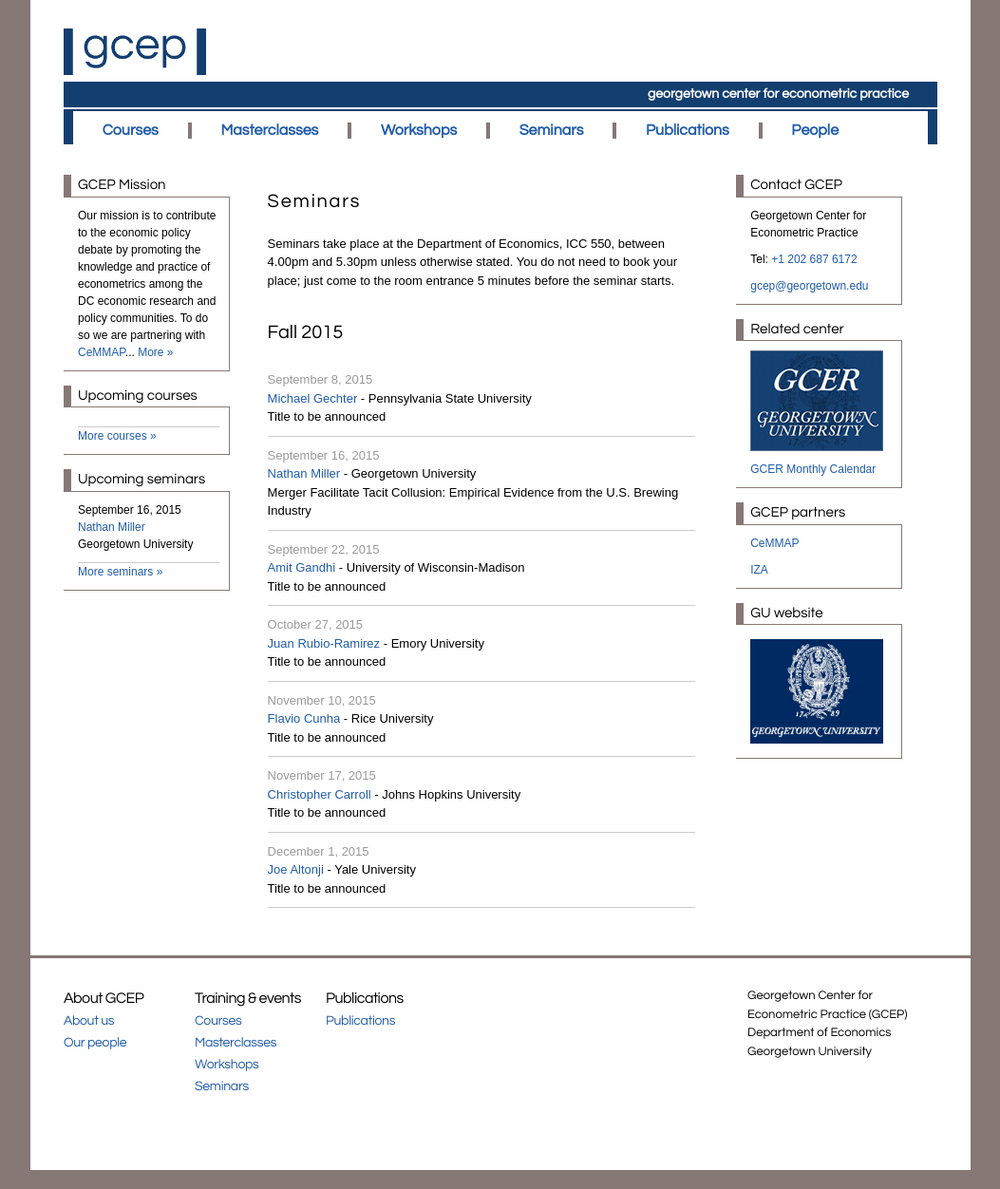
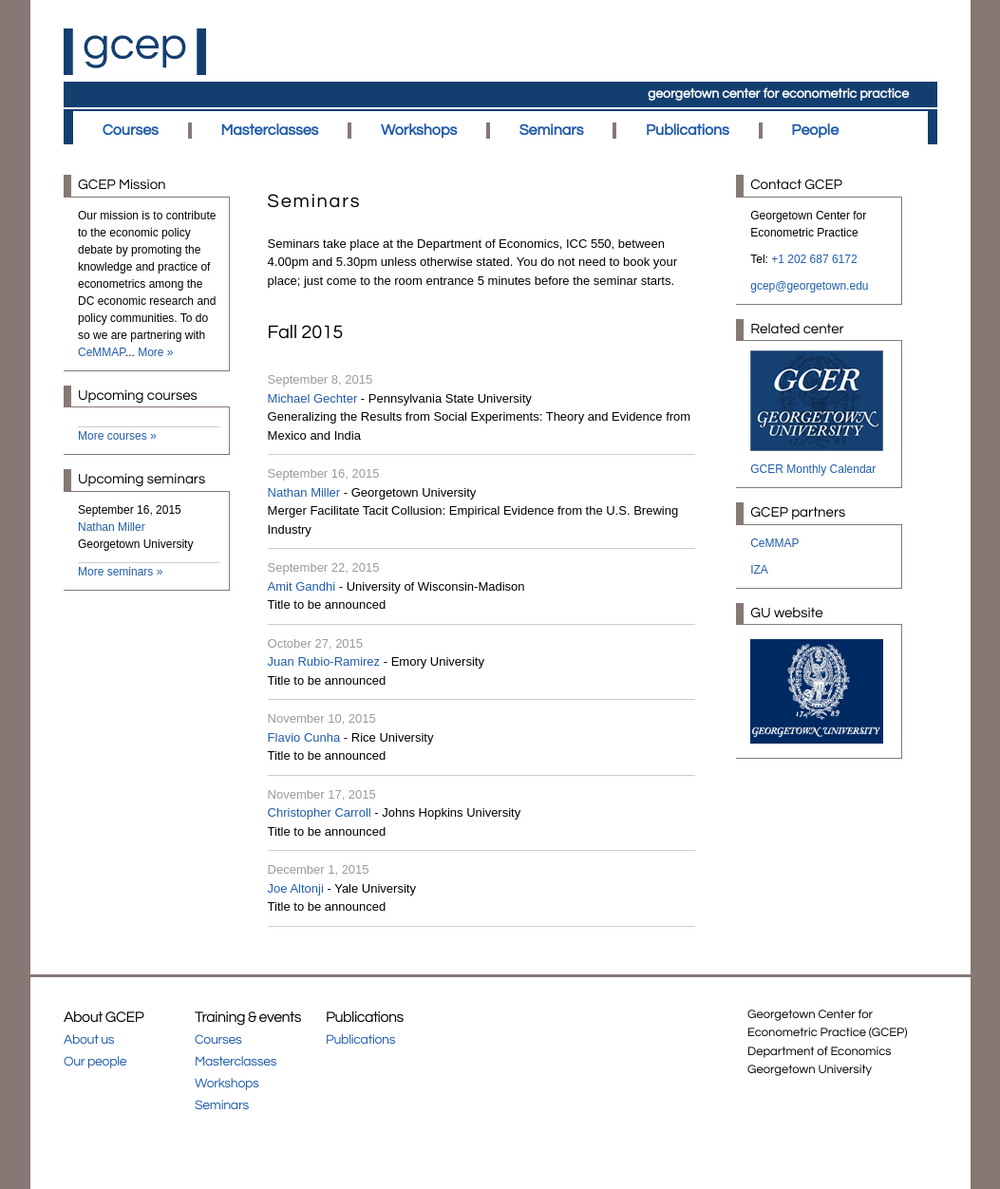
Before and after one commit to georgetown-econ/gcep, a Jekyll site: the page built from seminars.html, in a window 1280 px wide. Shown: the whole page at 95% size, without its empty margins (113-1166 px from the left). Built offline with Jekyll 4.4.1, drawn with Linux system fonts in a browser that asks for light colours.

Commit message:
added title to Gechter's seminar

```diff
--- a/_data/seminars.yml
+++ b/_data/seminars.yml
@@ -2,7 +2,7 @@
     speaker: "<a href=\"http://michaelgechter.com/\"> Michael Gechter </a>"
     workplace: "Pennsylvania State University"
     schedule: "September 8, 2015"
-    title: "Title to be announced"
+    title: "Generalizing the Results from Social Experiments: Theory and Evidence from Mexico and India"
 
 - seminar:
     speaker: "<a href=\"http://explore.georgetown.edu/people/nhm27\"> Nathan Miller </a>"
```
